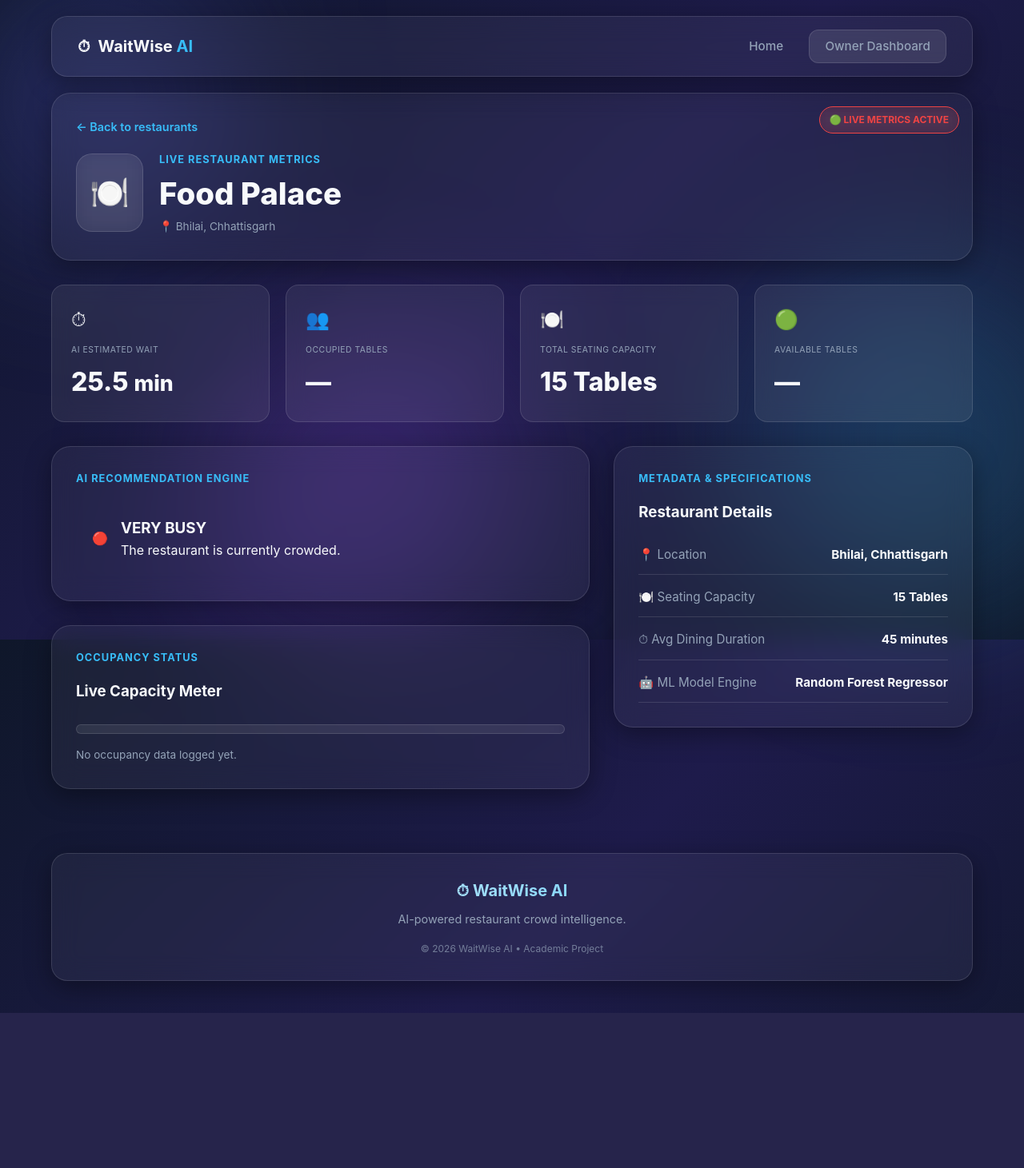
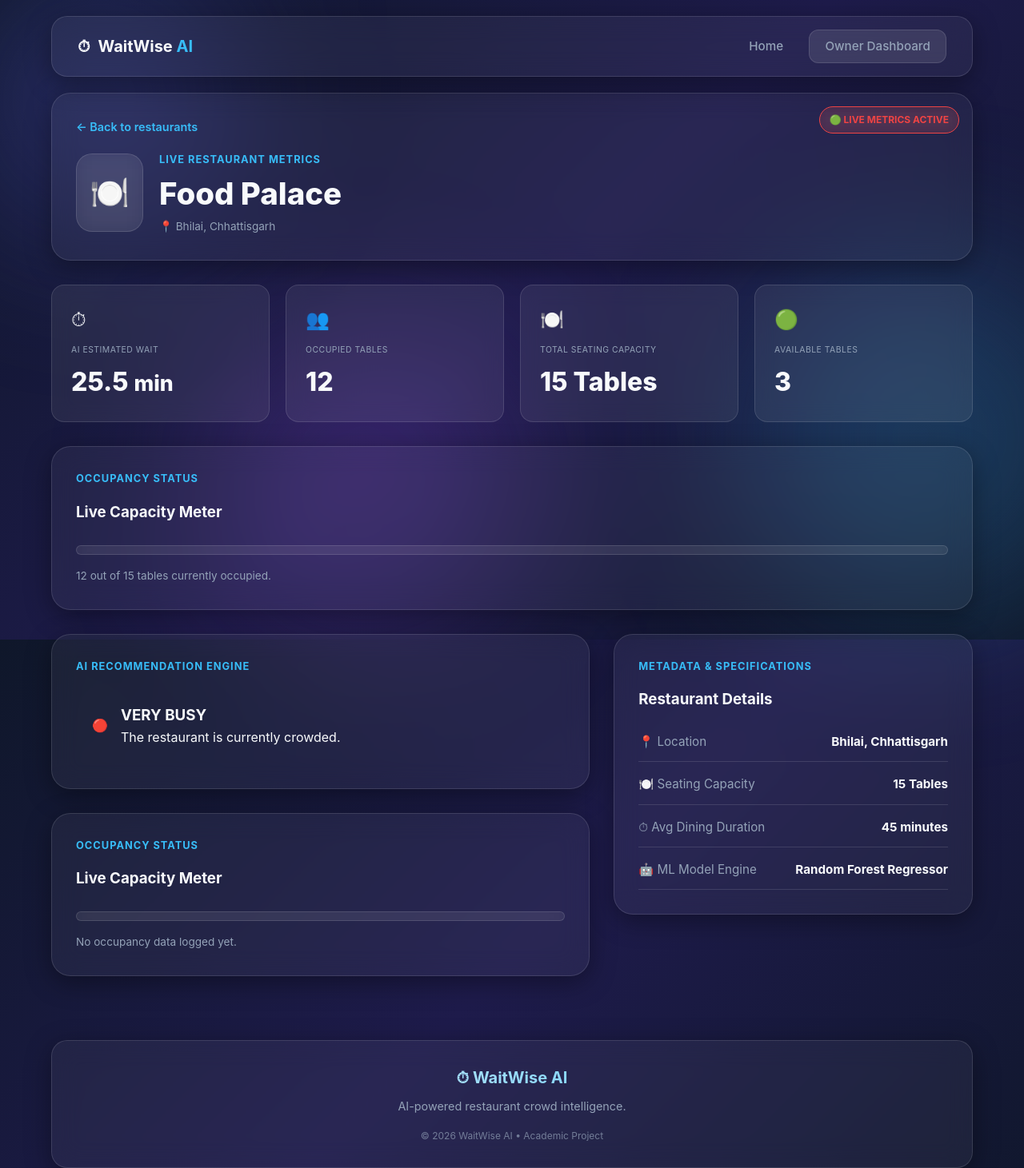
Before and after one commit to mistuni-cyber/AI-Restaurant-Wait-Time-minor-project, a Flask app: page /restaurant/1 in a window 1280 px wide. Shown: the top 1461 px of the page at 80% size. Before the commit the page ends 1267 px from the top, so only its background shows below. Run offline with Flask 3, Linux system fonts and the light colour scheme; data comes from the database, SQL or seed files in the repository.

Commit message:
i have made some changes in the code in file app.py, static/js/script.js, templates/index.html, and templates/restaurant.html. Please review the changes and let me know if you have any feedback or suggestions.

```diff
--- a/app.py
+++ b/app.py
@@ -22,32 +22,85 @@ create_tables()
 # =========================================================
 # HOME PAGE
 # =========================================================
+# =========================================================
+# HOME PAGE
+# =========================================================
 @app.route("/")
 def index():
     connection = get_db_connection()
 
-    # Get the latest data for Food Palace (ID 1)
-    latest_update = connection.execute("""
-        SELECT * FROM crowd_updates
-        WHERE restaurant_id = 1
-        ORDER BY timestamp DESC LIMIT 1
-    """).fetchone()
+    # 1. Get all restaurants
+    restaurants = connection.execute("SELECT * FROM restaurants ORDER BY name").fetchall()
 
-    restaurant = connection.execute("SELECT * FROM restaurants WHERE id = 1").fetchone()
+    restaurant_data = []
+
+    for restaurant in restaurants:
+        # 2. Get the latest crowd update for this specific restaurant
+        latest = connection.execute("""
+            SELECT * FROM crowd_updates
+            WHERE restaurant_id = ?
+            ORDER BY timestamp DESC LIMIT 1
+        """, (restaurant["id"],)).fetchone()
+
+        wait_time = None
+        crowd_level = "No Data"
+        available_tables = 0
+        last_updated = None
+
+        recommendation = {
+            "label": "DATA NEEDED",
+            "class": "unknown",
+            "icon": "⚪",
+            "message": "Waiting for the restaurant to update its crowd information."
+        }
+
+        # 3. If we have live data, calculate the AI predictions!
+        if latest:
+            last_updated = latest["timestamp"]
+
+            # Calculate available tables
+            available_tables = restaurant["total_tables"] - latest["occupied_tables"]
+            if available_tables < 0: available_tables = 0
+
+            # Run AI Models
+            wait_time = predict_wait_time(
+                latest["people_inside"],
+                restaurant["total_tables"],
+                latest["occupied_tables"],
+                latest["people_entered"],
+                latest["people_left"],
+                restaurant["average_stay_minutes"]
+            )
+
+            crowd_level = get_crowd_level(
+                latest["people_inside"],
+                restaurant["total_tables"],
+                latest["occupied_tables"]
+            )
+
+            recommendation = get_recommendation(
+                wait_time,
+                available_tables,
+                latest["people_inside"],
+                restaurant["total_tables"]
+            )
+
+        # 4. Package it all up for index.html
+        restaurant_data.append({
+            "restaurant": dict(restaurant),
+            "wait_time": wait_time,
+            "crowd_level": crowd_level,
+            "recommendation": recommendation,
+            "available_tables": available_tables,
+            "last_updated": last_updated
+        })
+
     connection.close()
 
-    # Calculate live availability
-    available_tables = 0
-    if latest_update and restaurant:
-        available_tables = restaurant["total_tables"] - latest_update["occupied_tables"]
-        if available_tables < 0: available_tables = 0
-
-    # (You would normally call your AI model here. For now, let's just pass the data)
-    # We will pass this data to index.html
-    return render_template("index.html",
-                           latest=latest_update,
-                           restaurant=restaurant,
-                           available=available_tables)
+    return render_template(
+        "index.html",
+        restaurants=restaurant_data
+    )
 
 # =========================================================
 # RESTAURANT DETAILS
@@ -190,6 +243,7 @@ def owner_dashboard():
     )
 
 
+
 # =========================================================
 # UPDATE RESTAURANT CROWD
 # =========================================================
@@ -207,14 +261,14 @@ def update_crowd():
         flash("Please enter valid numbers.", "error")
         return redirect(url_for("owner_dashboard"))
 
-    # 2. Basic validation (no negative numbers)
+    # 2. Basic validation
     if people_inside < 0 or people_entered < 0 or people_left < 0 or occupied_tables < 0 or average_stay <= 0:
         flash("Values cannot be negative or zero.", "error")
         return redirect(url_for("owner_dashboard"))
 
     connection = get_db_connection()
 
-    # 3. Verify restaurant exists and check total tables
+    # 3. Verify restaurant exists
     restaurant = connection.execute(
         "SELECT total_tables FROM restaurants WHERE id = ?",
         (restaurant_id,)
@@ -232,13 +286,21 @@ def update_crowd():
 
     # 4. Save to Database
     try:
+        # Save the live crowd data to crowd_updates (Removed average_stay_minutes from here!)
         connection.execute("""
             INSERT INTO crowd_updates
-            (restaurant_id, people_inside, people_entered, people_left, occupied_tables, average_stay_minutes)
-            VALUES (?, ?, ?, ?, ?, ?)
-        """, (restaurant_id, people_inside, people_entered, people_left, occupied_tables, average_stay))
+            (restaurant_id, people_inside, people_entered, people_left, occupied_tables)
+            VALUES (?, ?, ?, ?, ?)
+        """, (restaurant_id, people_inside, people_entered, people_left, occupied_tables))
 
-        connection.commit() # This line actually saves it to the database!
+        # Update the average stay time in the restaurants table
+        connection.execute("""
+            UPDATE restaurants
+            SET average_stay_minutes = ?
+            WHERE id = ?
+        """, (average_stay, restaurant_id))
+
+        connection.commit()
         flash("✓ Restaurant status updated successfully!", "success")
     except Exception as e:
         flash(f"Database error: {str(e)}", "error")
--- a/static/js/script.js
+++ b/static/js/script.js
@@ -39,10 +39,7 @@ document.addEventListener("DOMContentLoaded", function () {
 
 
             // Use the live data from the database, or fallback to default if it fails to load
-        const locations = window.liveRestaurantData || [
-            { name: "Food Palace", lat: 21.1938, lng: 81.3509, address: "Bhilai, Chhattisgarh", wait: "Pending...", status: "wait", statusLabel: "Loading data..." }
-
-        ];
+        const locations = window.liveRestaurantData || [];
 
         const markerMap = {};
 
--- a/templates/restaurant.html
+++ b/templates/restaurant.html
@@ -49,12 +49,13 @@
         </div>
 
         <!-- STATS GRID -->
+        <!-- STATS GRID -->
         <div class="metrics-grid">
             <div class="metric-card glass-card">
                 <span class="metric-icon">⏱</span>
                 <span class="stat-label">AI ESTIMATED WAIT</span>
                 <strong class="stat-value">
-                    {% if wait_time is not none %}{{ wait_time }} <small>min</small>{% else %}—{% endif %}
+                    {% if wait_time is not none %}{{ wait_time | round(1) }} <small>min</small>{% else %}—{% endif %}
                 </strong>
             </div>
 
@@ -62,7 +63,7 @@
                 <span class="metric-icon">👥</span>
                 <span class="stat-label">OCCUPIED TABLES</span>
                 <strong class="stat-value">
-                    {% if restaurant.occupied_tables is defined %}{{ restaurant.occupied_tables }}{% else %}—{% endif %}
+                    {% if latest %}{{ latest.occupied_tables }}{% else %}—{% endif %}
                 </strong>
             </div>
 
@@ -76,11 +77,28 @@
                 <span class="metric-icon">🟢</span>
                 <span class="stat-label">AVAILABLE TABLES</span>
                 <strong class="stat-value">
-                    {% if restaurant.available_tables is defined %}{{ restaurant.available_tables }}{% else %}—{% endif %}
+                    {% if latest %}{{ restaurant.total_tables - latest.occupied_tables }}{% else %}—{% endif %}
                 </strong>
             </div>
         </div>
 
+        <!-- ... (Keep your DUAL COLUMN LAYOUT and AI RECOMMENDATION ENGINE parts exactly the same) ... -->
+
+                <!-- REPLACE THIS PANEL: -->
+                <div class="glass-panel panel-box">
+                    <span class="section-label">OCCUPANCY STATUS</span>
+                    <h3>Live Capacity Meter</h3>
+                    <div class="occupancy-progress glass-card">
+                        <div class="progress-bar" data-width="{% if latest %}{{ (latest.occupied_tables / restaurant.total_tables * 100) | round }}{% else %}0{% endif %}"></div>
+                    </div>
+                    <p class="progress-text">
+                        {% if latest %}
+                        {{ latest.occupied_tables }} out of {{ restaurant.total_tables }} tables currently occupied.
+                        {% else %}
+                        No occupancy data logged yet.
+                        {% endif %}
+                    </p>
+                </div>
         <!-- DUAL COLUMN LAYOUT -->
         <div class="details-split">
 
```
Also changed, not shown: templates/index.html (+12 -13 lines).
